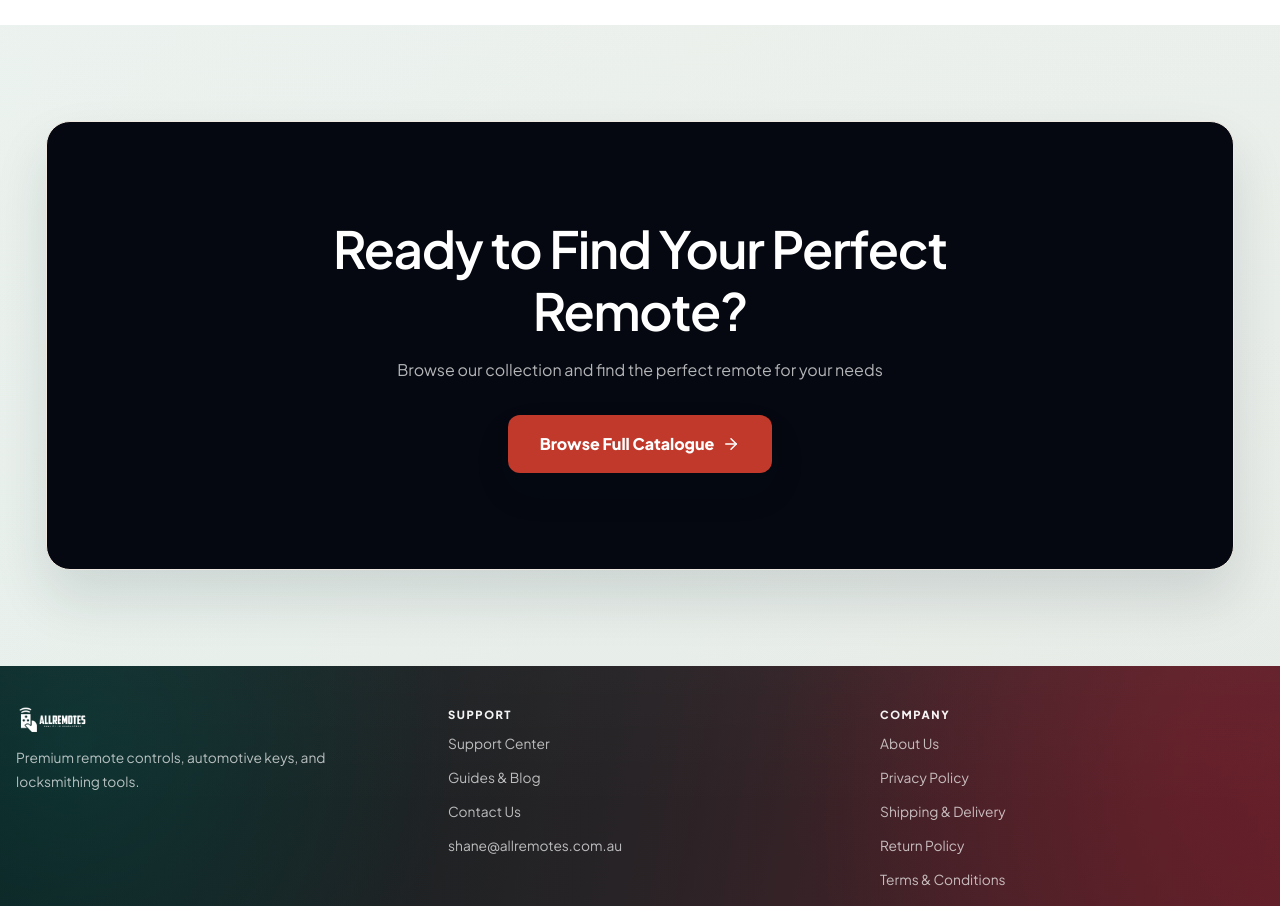
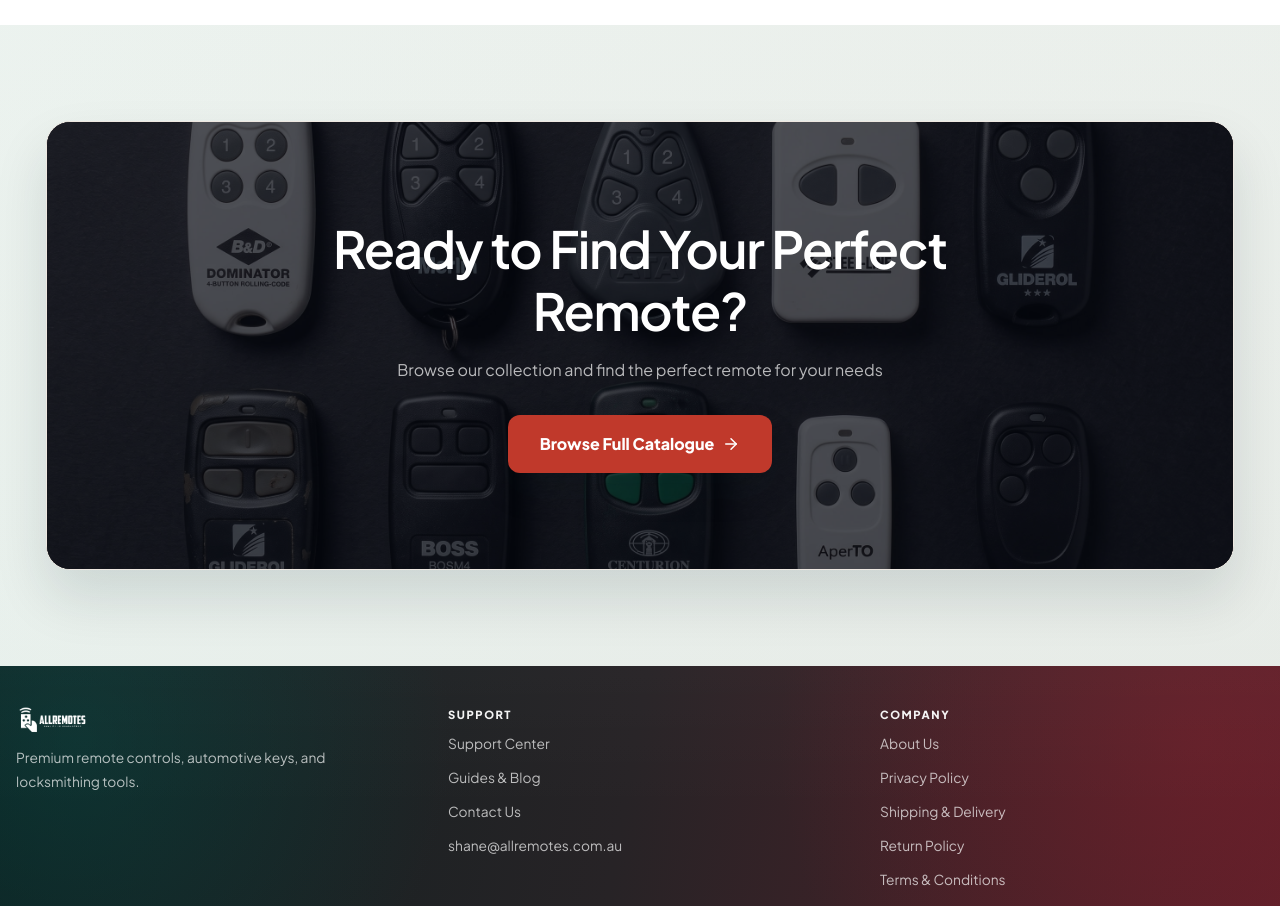
Before and after one commit to RemoteKing-Interns/allremotes, a Next.js app: page / in a window 1280 px wide. Shown: the part 6700-7606 px from the top of the page. Built offline with nearby package versions, Linux system fonts and the light colour scheme; no server answers; the database is empty.

Commit message:
feat: use Gemini-generated remote image as CTA banner background

```diff
--- a/src/app/(site)/_components/HomePage.tsx
+++ b/src/app/(site)/_components/HomePage.tsx
@@ -674,6 +674,13 @@ export default function HomePage({ initialProducts }: { initialProducts?: any[]
       {/* CTA */}
       <section className="container py-16 sm:py-20 lg:py-24">
         <div className="relative overflow-hidden rounded-3xl border border-neutral-200 bg-neutral-900 px-6 py-14 text-center shadow-strong sm:px-12 sm:py-20 lg:py-24">
+          <img
+            src="/images/remote-banner.jpg"
+            alt="Australian garage door and gate remotes"
+            className="absolute inset-0 h-full w-full object-cover"
+            loading="lazy"
+          />
+          <div className="absolute inset-0 bg-neutral-900/70" />
           <div className="relative z-10 mx-auto max-w-2xl">
             <h2 className="text-3xl font-semibold tracking-tight text-white sm:text-4xl">
               {cta.title || "Ready to Find Your Perfect Remote?"}
```
Also changed, not shown: public/images/remote-banner.jpg (added).
